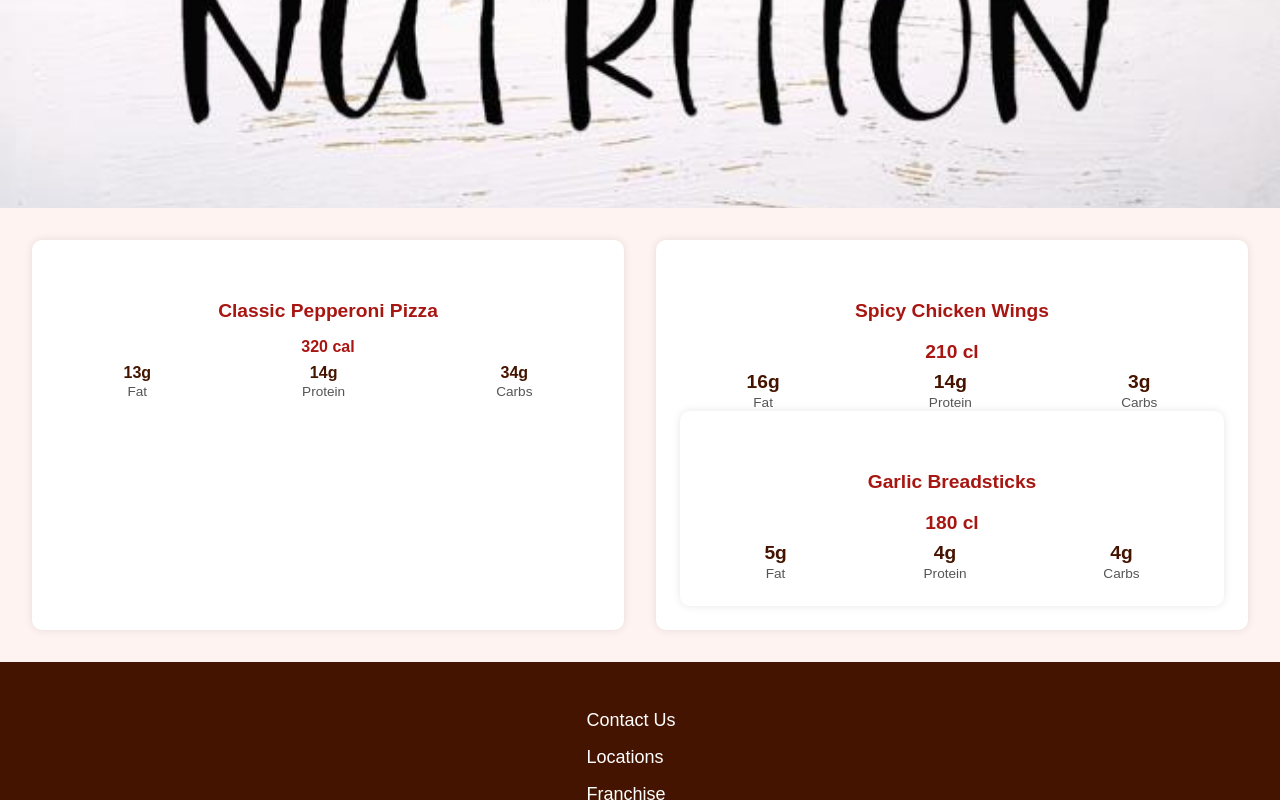
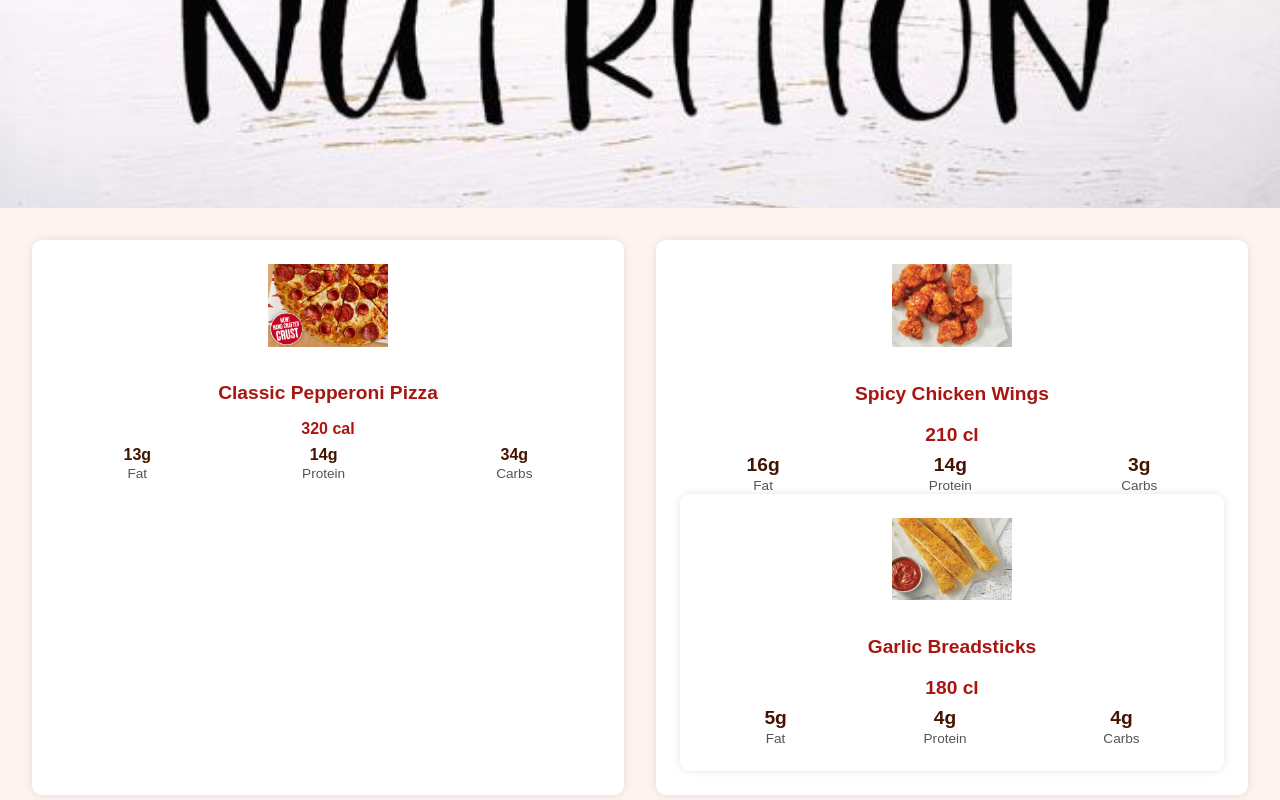
Before and after one commit to N0tT0tallyliz/Final-Project, a plain HTML site: page nutrition.html in a window 1280 px wide. Shown: the part 592-1392 px from the top of the page. Drawn offline with Linux system fonts and the light colour scheme.

Commit message:
Update nutrition.html

```diff
--- a/nutrition.html
+++ b/nutrition.html
@@ -42,7 +42,7 @@
     </section>
     <section class="nutritsec">
         <div class="nutritdiv">
-            <img src="">
+            <img src="Images/PEP.jpg">
             <h2>Classic Pepperoni Pizza</h2>
             <div class="nutrit-cal">
              <p class="calories"> 320 cal</p>
@@ -63,7 +63,7 @@
                 </div>
                  </div>
         <div class="nutrition">
-      <img src=""/>
+      <img src="Images/wings.jpg">
       <h2>Spicy Chicken Wings</h2>
             <div class="nutrit-cal">
       <p class="calories">210 cl</p>
@@ -84,7 +84,7 @@
             </div>
         </div>
     <div class="nutrition">
-      <img src=""/>
+      <img src="Images/braedd.jpg"/>
       <h2>Garlic Breadsticks</h2>
         <div class="nutrit-cal">
             <p class="calories">180 cl</p>
```
